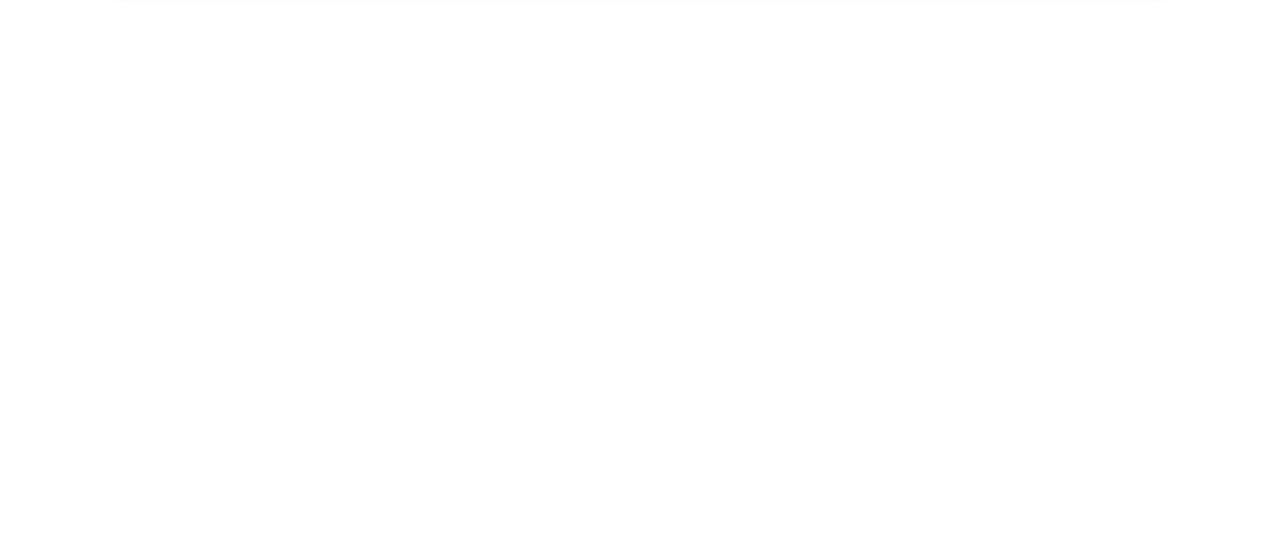
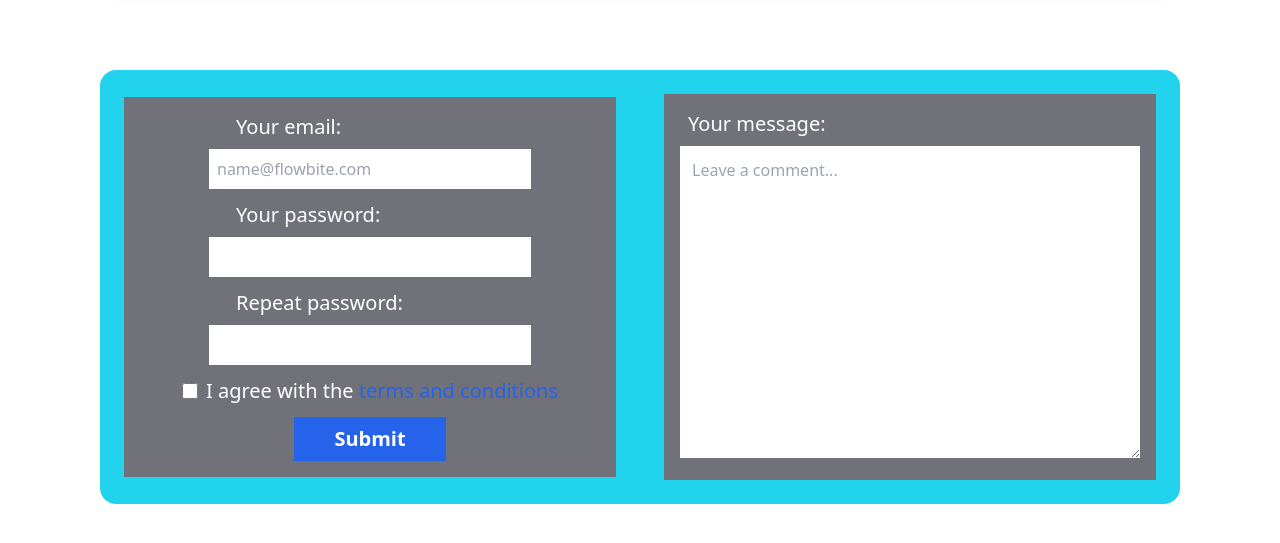
Before and after one commit to MuhammadYildiz/Component-Library, a React (Vite) app: page / in a window 1280 px wide. Shown: the part 2239-2782 px from the top of the page. Before the commit the page ends 2371 px from the top, so only its background shows below. Built offline with nearby package versions, Linux system fonts and the light colour scheme.

Commit message:
Update App.jsx

```diff
--- a/src/App.jsx
+++ b/src/App.jsx
@@ -5,6 +5,7 @@
 import Modal from "./components/Modal"
 import Accordion from "./components/Accordion"
 import Card from "./components/Card"
+import Contact from "./components/Contact"
 function App() {
     const [showAlert, setshowAlert] = useState(false)
     const [openModal, setopenModal] = useState(false)
@@ -30,13 +31,13 @@
         setshowAlert(true)
     }
     return (
-        <div className="min-h-[100vh] ">
+        <div className="min-h-[100vh]  m-0 p-0  box-border ">
             {showAlert &&
                 <Alert color="alertColor" size="alertSize" onDismiss={onDismiss} title="Are you sure you want to close the modal ?">
                     <Alert.KepToSee title="keep Seeing" color="kepSeeColor" size="kepSeeSize" onClick={() => setshowAlert(false)} />
                 </Alert>
             }
-            <Carousel/>
+            <Carousel />
             {openButton && <Button title="Open Modal" color="buttonColor" size="buttonSize"
                 onClick={openButtonClick} disabled={disable}
             />}
@@ -142,7 +143,7 @@
                 </Accordion.Panel>
             </Accordion>
             <Card color="cardStayle" href="https://tailwindcss.com/" src="https://images.wallpaperscraft.com/image/single/chip_processor_circuit_145282_1280x720.jpg" alt="Program Language" />
-
+            <Contact/>
         </div>
     )
 }
```
